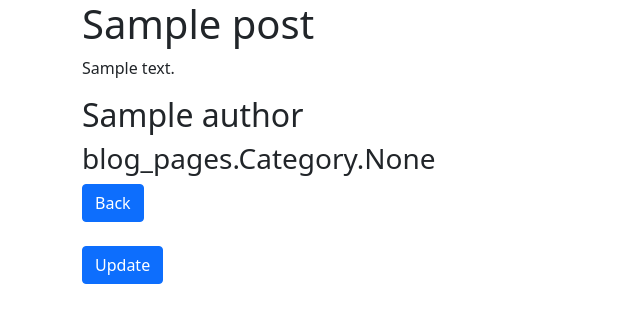
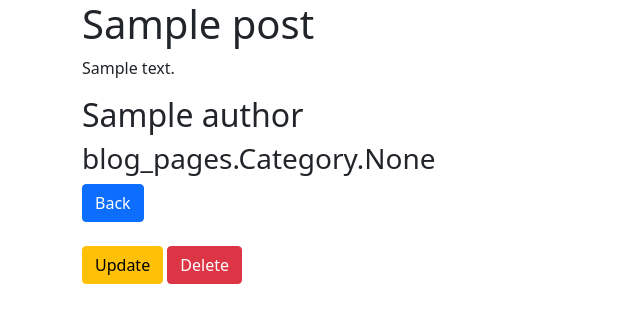
Before and after one commit to CyrusNchege/Django_CRUD_CBVs, a Django app: page /blog/1/ in a window 1280 px wide. Shown: the top 323 px of the page, without its empty margins (0-640 px from the left). Run offline with Django 4.2, Linux system fonts and the light colour scheme; tables that the repository leaves empty hold one stand-in row (values such as "Sample post").

Commit message:
Refactoring buttons

```diff
--- a/templates/blog/list.html
+++ b/templates/blog/list.html
@@ -11,7 +11,7 @@
     <br>
     <br>
     <a href="{%url 'blog:blog_create'%}" class="btn btn-success"> Create </a>
-    <a href="{%url 'blog:blog_update' blogs.id%}" class="btn btn-primary"> Update </a>
+    <a href="{%url 'blog:blog_update' blogs.id%}" class="btn btn-warning"> Update </a>
     <a href="{%url 'blog:blog_delete' blogs.id%}" class="btn btn-danger"> Delete </a>
     </div>
     <br>
--- a/templates/blog/task_detail.html
+++ b/templates/blog/task_detail.html
@@ -11,7 +11,8 @@
     <br>
     <br>
 
-    <a href="{%url 'blog:blog_update' blogs.id%}" class="btn btn-primary"> Update </a>
+    <a href="{%url 'blog:blog_update' blogs.id%}" class="btn btn-warning"> Update </a>
+    <a href="{%url 'blog:blog_delete' blogs.id%}" class="btn btn-danger"> Delete </a>
     </div>
 
 {%endblock%}
```
